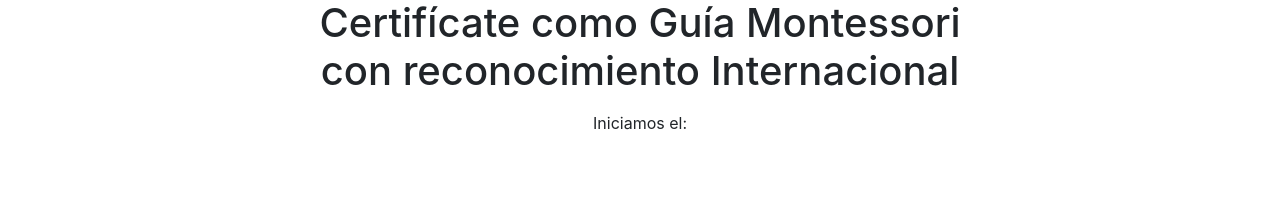
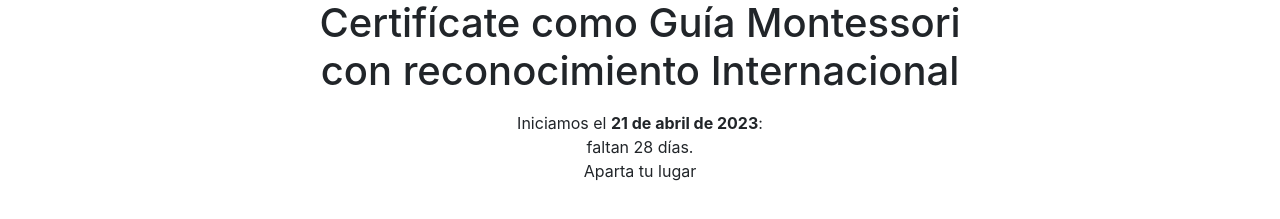
Before and after one commit to carlosrm22/montessori, a website: page index.html in a window 1280 px wide. Shown: the part 95-314 px from the top of the page. Drawn offline with nearby package versions, Linux system fonts and the light colour scheme.

Commit message:
contador de días se agrega

```diff
--- a/index.html
+++ b/index.html
@@ -233,9 +233,14 @@
             </header>
             <main>
                   <h1 class="text-center py-2">Certifícate como Guía Montessori <br> con reconocimiento Internacional</br></h1>
-                  <p class="text-center">Iniciamos el:</p>
-
+                  <div class="text-center"
+                       id="countdown"></div>
+                  <p class="text-center">Aparta tu lugar</p>
             </main>
+            <!-- script -->
+            <script src="./scripts/scripts.js"
+                    type="text/javascript"></script>
+            <!-- scripts externos -->
             <script src="https://cdn.jsdelivr.net/npm/bootstrap@5.3.0-alpha1/dist/js/bootstrap.bundle.min.js"
                     integrity="sha384-w76AqPfDkMBDXo30jS1Sgez6pr3x5MlQ1ZAGC+nuZB+EYdgRZgiwxhTBTkF7CXvN"
                     crossorigin="anonymous"></script>
```
